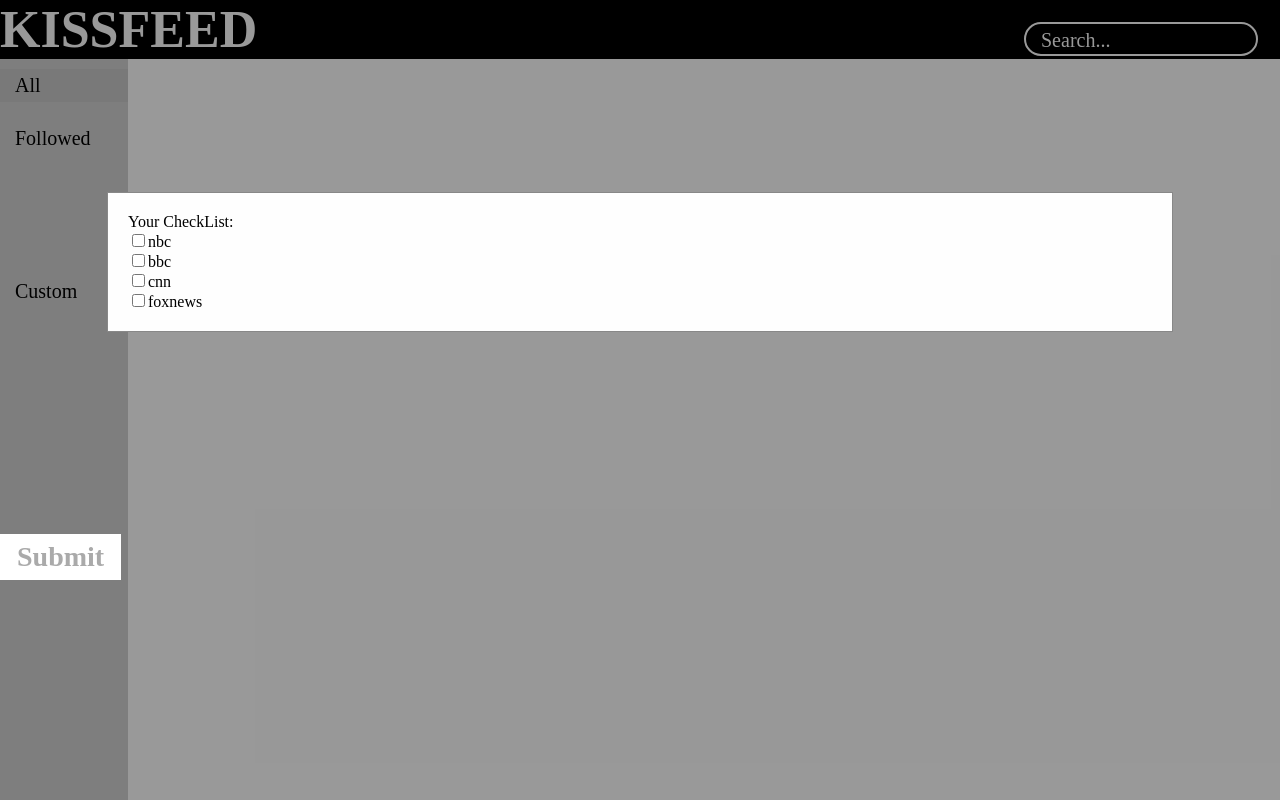
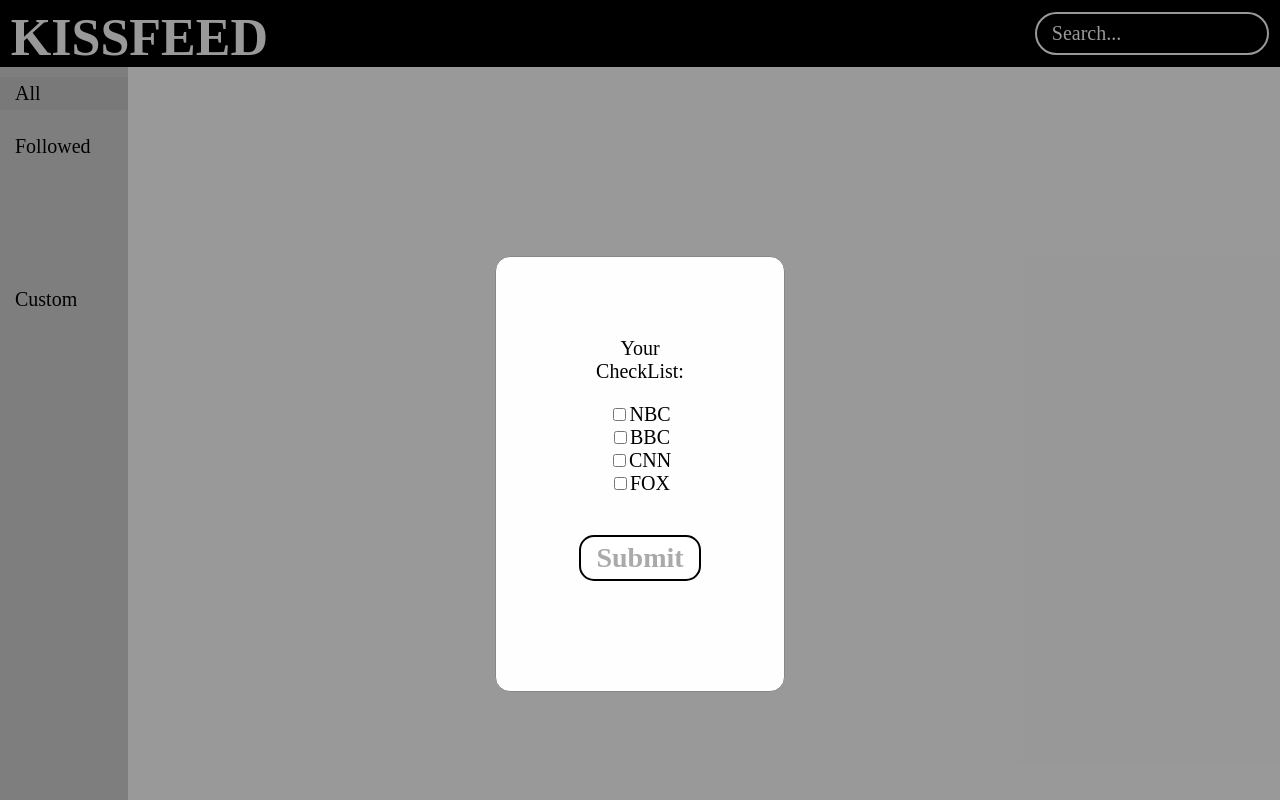
Before and after one commit to ElenBhattarai/kissfeed, a React (Create React App) app in the folder my-app/: page / in a window 1280 px wide. Shown: the top 800 px of the page. Built offline with nearby package versions, Linux system fonts and the light colour scheme; a web font is replaced by a local one.

Commit message:
css clean up

```diff
--- a/my-app/src/App.css
+++ b/my-app/src/App.css
@@ -132,24 +132,36 @@
 .searchtext{
   padding-left: 15px;
   font-size: 20px;
+  display:flex;
+  align-items: center;
+  padding-top: 8px;
+  padding-bottom: 8px;
 }
 
 .search{
+  display:flex;
+  align-items: center;
   width: 18%;
   display: inline-block;
   border-radius: 25px;
   border: 2px solid #ffffff;
-
   /*margin-right: 20px;*/
+  align-content:center;
 }
 
 .hTitle{
+  margin-top: 8px;
+  display:flex;
+  align-items: center;
   display: inline-block;
   width: 80%;
 }
 
 #theHeader{
+  display: flex;
   white-space: nowrap;
+  align-items: center;
+  justify-content: center;
 }
 
 #search{
@@ -200,21 +212,42 @@
   overflow: auto; /* Enable scroll if needed */
   background-color: rgb(0,0,0); /* Fallback color */
   background-color: rgba(0,0,0,0.4); /* Black w/ opacity */
+  justify-content: center;
 }
 
 /* Modal Content/Box */
 .modal-content {
+  flex: nowrap;
+  font-size: 20px;
+  border-radius: 15px;
   background-color: #fefefe;
-  margin: 15% auto; /* 15% from the top and centered */
-  padding: 20px;
+  margin-top: 20%;
+  margin-left: auto; /* 15% from the top and centered */
+  margin-right: auto;
+  padding-top: 80px;
+  padding-bottom: 100px;
+  padding-right: 80px;
+  padding-left: 80px;
   border: 1px solid #888;
-  width: 80%; /* Could be more or less, depending on screen size */
+  width: 10%; /* Could be more or less, depending on screen size */
+  text-align: center;
+}
+
+.list-container{
+  margin-top: 20px;
+  text-align: center;
+  align-content: center;
 }
 
 /* The Close Button */
 .close {
+  /*margin-left: 50%;
+  margin-right: 50%;*/
+  margin-top: 40px; /* Half this element's height */
   color: #aaa;
-
+  border-radius: 15px;
+  border-color: #000000;
+  border-style: solid;
   font-size: 28px;
   font-weight: bold;
 }
@@ -243,3 +276,7 @@
 .article:hover {
   background-color: #eeeeee;
 }
+
+.search:hover{
+  cursor:text;
+}
--- a/my-app/src/Components/HomePage.js
+++ b/my-app/src/Components/HomePage.js
@@ -4,7 +4,7 @@
 
 export default function HomePage() {
   const [checked, setChecked] = useState([]);
-  const checkList = ["nbc", "bbc", "cnn", "foxnews"];
+  const checkList = ["NBC", "BBC", "CNN", "FOX"];
   const [data,setdata] = useState({})
   const [count,setCount] = useState(0)
   const [submit, setSubmit] = useState(true);
@@ -103,8 +103,9 @@
                 </div>
               ))}
             </div>
+            <button class = 'submit close' onClick = {print} >Submit </button><br/>
           </div>
-          <button class = 'submit close' onClick = {print} >Submit </button><br/>
+
 
          </div>) : null}
          { <MainPage data={data}/>}
```
